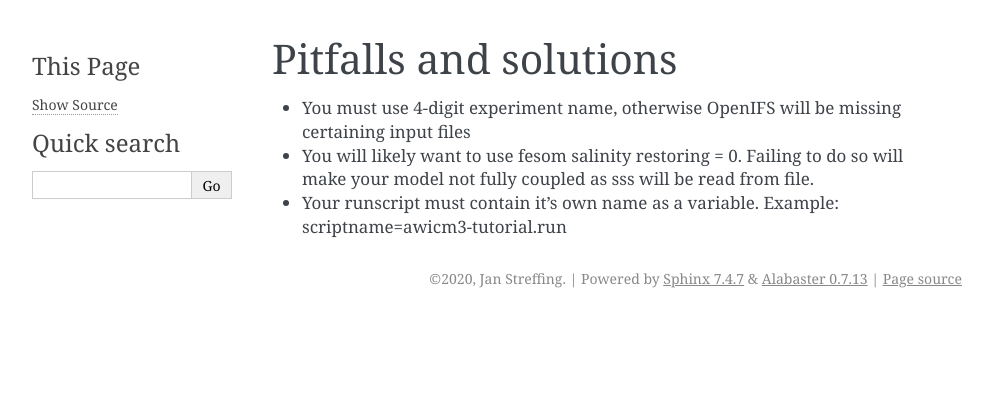
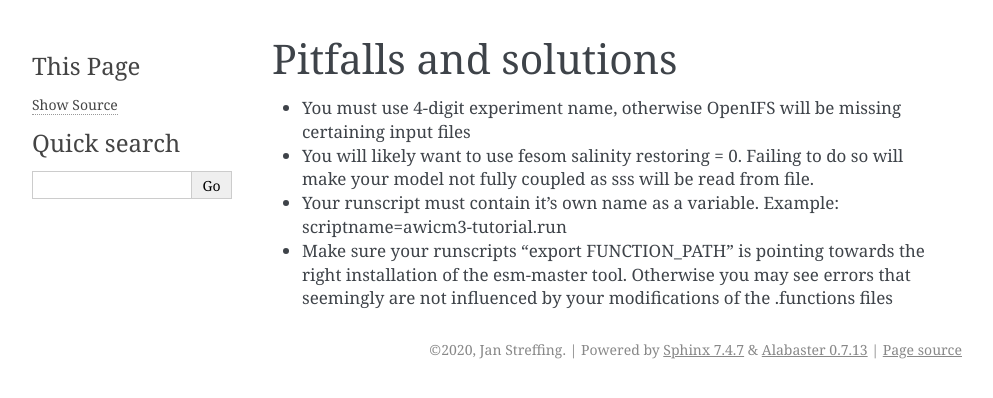
Before and after one commit to AWI-ESM/documentation_AWI-CM3, a Sphinx documentation site: the page built from source/pitfalls_and_solutions.rst, in a window 1280 px wide. Shown: the top 398 px of the page, without its empty margins (148-1141 px from the left). Built offline with Sphinx 7.4.7, drawn with Linux system fonts in a browser that asks for light colours.

Commit message:
add pitfall solution

```diff
--- a/source/pitfalls_and_solutions.rst
+++ b/source/pitfalls_and_solutions.rst
@@ -5,3 +5,4 @@ Pitfalls and solutions
 - You must use 4-digit experiment name, otherwise OpenIFS will be missing certaining input files
 - You will likely want to use fesom salinity restoring = 0. Failing to do so will make your model not fully coupled as sss will be read from file.
 - Your runscript must contain it's own name as a variable. Example: scriptname=awicm3-tutorial.run
+- Make sure your runscripts "export FUNCTION_PATH" is pointing towards the right installation of the esm-master tool. Otherwise you may see errors that seemingly are not influenced by your modifications of the .functions files
```
